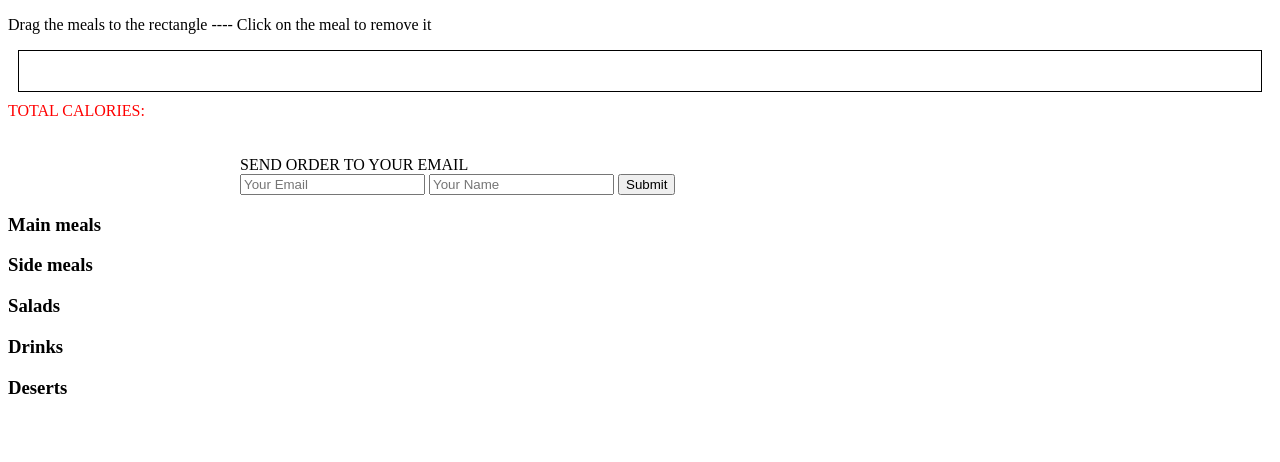
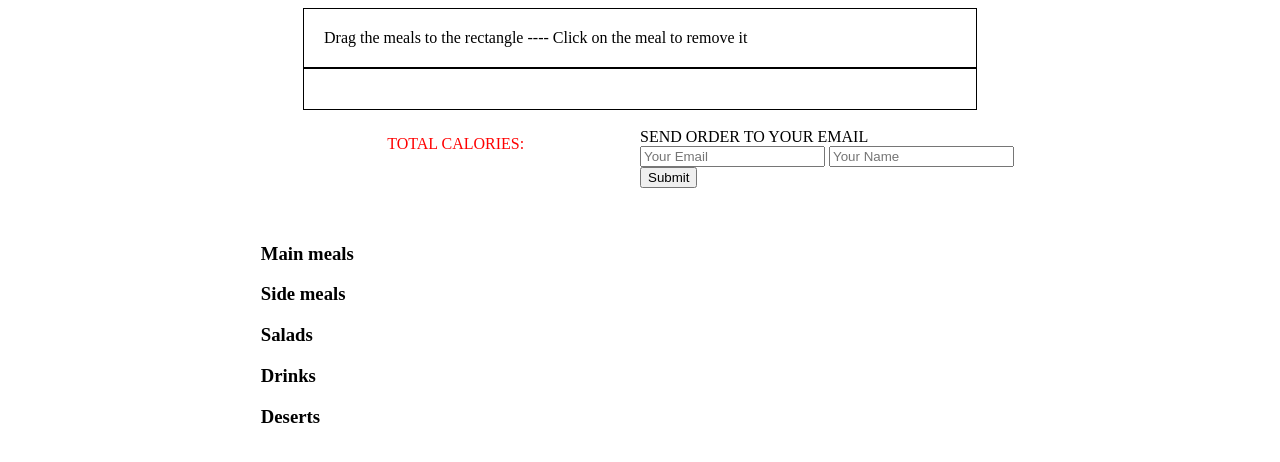
Before and after one commit to BastienPery/McFat-WebTech, a plain HTML site: page Views/MacMenu.html in a window 1280 px wide. Drawn offline with nearby package versions, Linux system fonts and the light colour scheme.

Commit message:
Css modifications to fit template

```diff
--- a/Views/MacMenu.css
+++ b/Views/MacMenu.css
@@ -1,11 +1,30 @@
 #div1 {
-  margin: 10px;
+  margin: auto;
   padding: 20px;
+  max-width : 50%;
   border: 1px solid black;
 }
 
 #div2, #div3, #div4 {
   border: 1px solid black;
+}
+
+h3 {
+    margin-left: 20%;
+}
+
+#calories
+{
+    margin-left : 30%;
+    margin-right : 50%;
+    margin-top : 2%;
+}
+
+.form
+{
+    margin-left : 50%;
+    margin-top:-2%;
+    margin-right : 20%;
 }
 
 
@@ -28,8 +47,8 @@
     }
 
 .thumbnail {
-    width:140px;
-    height:140px;
+    width:110px;
+    height:110px;
     position:relative;
 }
 
--- a/Views/MacMenu.html
+++ b/Views/MacMenu.html
@@ -1,8 +1,8 @@
 <!DOCTYPE HTML>
 <html>
+
 <head>
-      <meta name="generator"
-         content="HTML Tidy for HTML5 (experimental) for Windows https://github.com/w3c/tidy-html5/tree/c63cc39" />
+   <meta name="generator" content="HTML Tidy for HTML5 (experimental) for Windows https://github.com/w3c/tidy-html5/tree/c63cc39" />
    <meta name='viewport' content="width=device-width, initial-scale=1.0" />
    <script src="../Controllers/MacMenu.js"></script>
    <!--CSS Stylesheets-->
@@ -10,22 +10,30 @@
    <title></title>
    <script type="text/javascript" src="//ajax.googleapis.com/ajax/libs/jquery/2.1.1/jquery.min.js"></script>
 </head>
+
 <body>
+
    <script>startTimer();</script>
-      <p>Drag the meals to the rectangle ---- Click on the meal to remove it</p>
+
    <div id="proba">
+      <p id="div1">Drag the meals to the rectangle ---- Click on the meal to remove it</p>
       <ul id="div1" ondrop="drop(event)" ondragover="allowDrop(event)" class="list-unstyled list-inline text-center"></ul>
       </ul>
    </div>
-      <div id="calories" style="color: red;">TOTAL CALORIES:</div>
-      <br><br>
-      <div style="width:800px; margin:0 auto;">
+
+   <div id="calories" style="color: red;">
+      TOTAL CALORIES:
+   </div>
+
+   <div class="form">
       <div>SEND ORDER TO YOUR EMAIL</div>
       <input placeholder="Your Email" type="text" id="email" name="email" />
       <input placeholder="Your Name" type="text" id="name" name="name" />
-         <input type="button" value="Submit"
-            onclick="sendEmail(document.getElementById('email').value, document.getElementById('name').value)" />
+      <input type="button" value="Submit" onclick="sendEmail(document.getElementById('email').value, document.getElementById('name').value)" />
    </div>
+
+   <br><br>
+
    <h3>Main meals</h3>
    <ul id="main" class="list-unstyled list-inline text-center">
       <script>findMeals("main")</script>
@@ -46,5 +54,7 @@
    <ul id="deserts" class="list-unstyled list-inline text-center">
       <script>findMeals("deserts")</script>
    </ul>
+
 </body>
+
 </html>
```
Also changed, not shown: Views/index.html (+14 -5 lines). Lines whose indentation alone changed are shown as unchanged.
